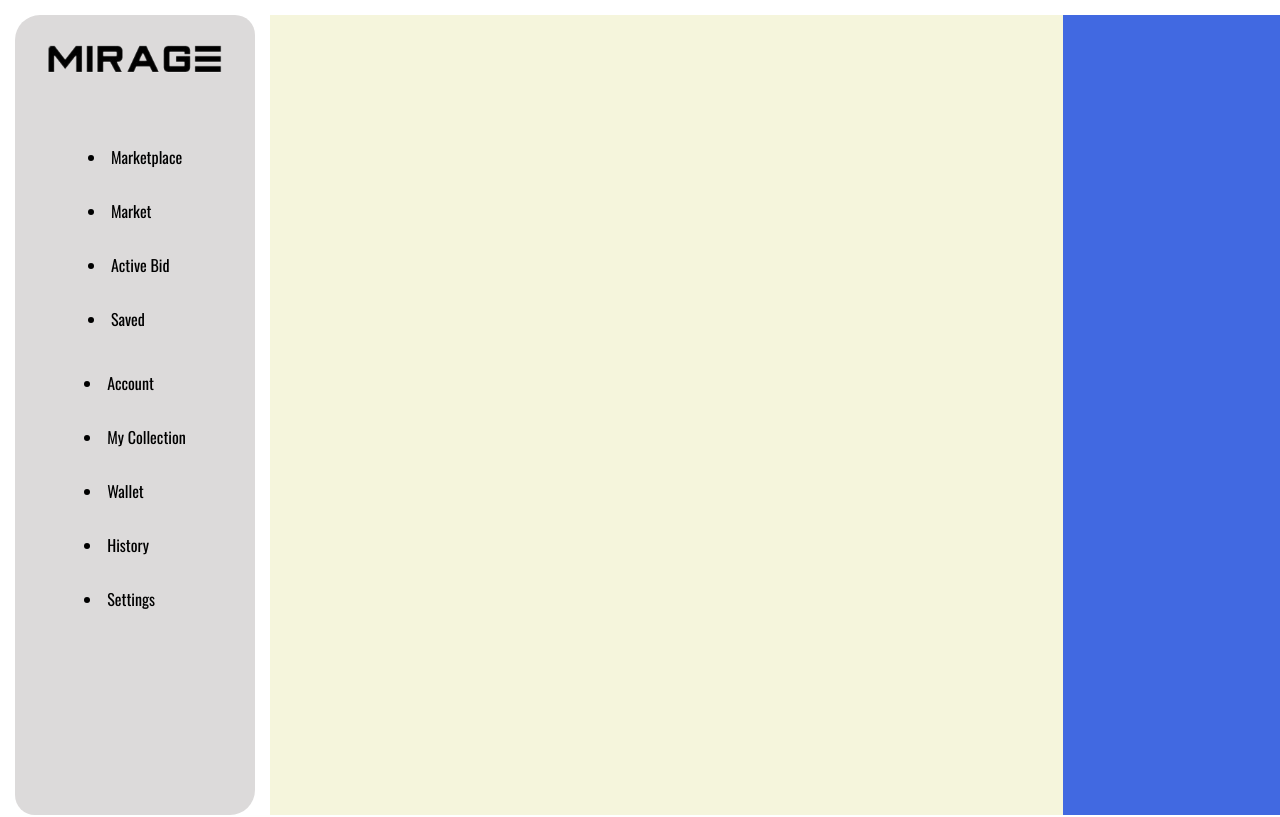
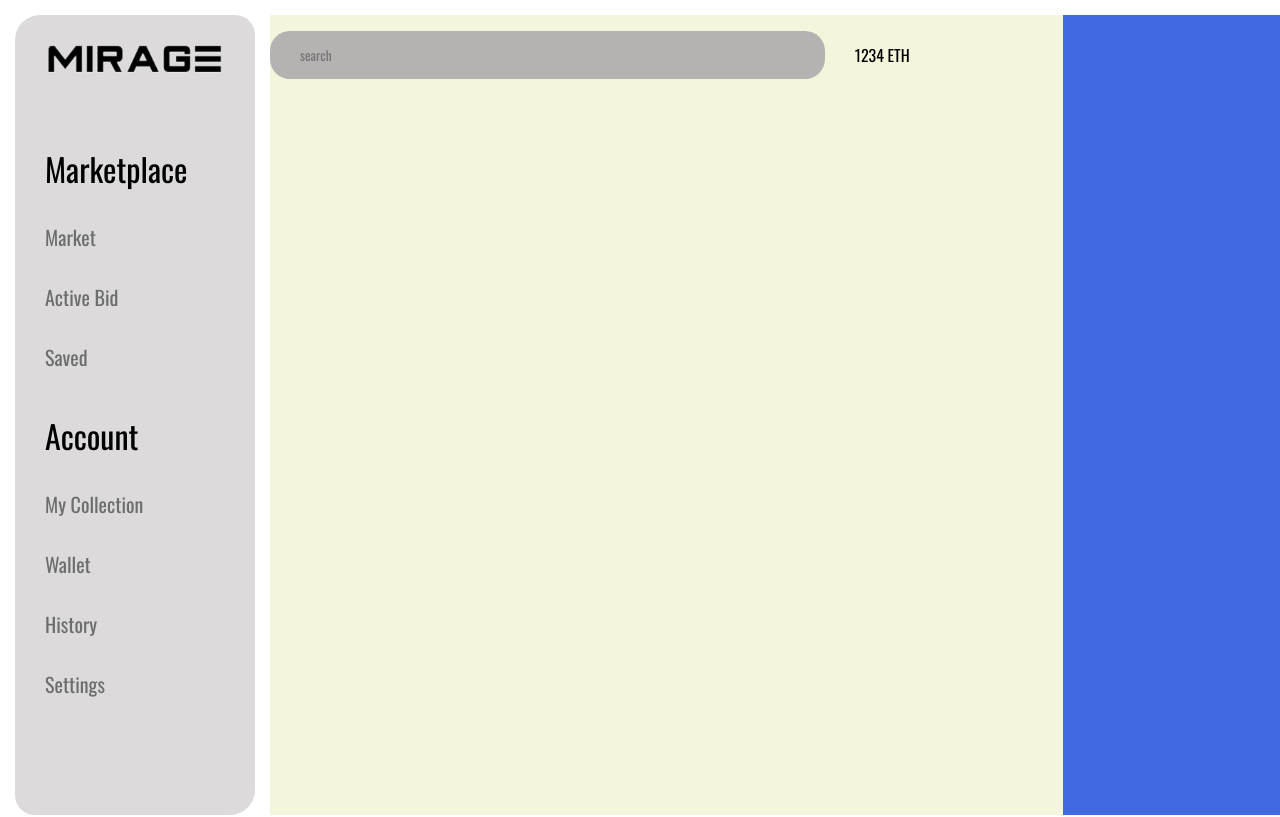
Before and after one commit to Redclawww/Mirage-NFT-Marketplace, a React (Vite) app: page /nftlisting in a window 1280 px wide. Shown: the top 817 px of the page. Built offline with nearby package versions, Linux system fonts and the light colour scheme.

Commit message:
woking on nft listing

```diff
--- a/src/css/NftListing.css
+++ b/src/css/NftListing.css
@@ -10,13 +10,14 @@
 }
 
 .content-left{
+    font-family: 'poppins', sans-serif;
     width: 329px;
     height: 100vh;
     background: #DCDADA;
     margin: 15px;
     border-radius: 25px 20px;
     display: flex;
-    align-items: center;
+
     gap: 40px;
     flex-direction: column;
     color: #000000;
@@ -26,6 +27,8 @@
     width: 200px;
     margin: 20px;
 }
+
+
 
 .content-middle{
     width: 1200px;
@@ -43,10 +46,48 @@
     display: flex;
     flex-direction: column;
     gap: 30px;
+    list-style: none;
+    font-size: 20px;
+    color: #6D6D6D;
+    text-align: left;
+    padding-left: 30px;
 }
 
 .account{
     display: flex;
     flex-direction: column;
     gap: 30px;
+    list-style: none;
+    font-size: 20px;
+    color: #6D6D6D;
+    text-align: left;
+    padding-left: 30px;
 }
+
+.sidebar-heading{
+    font-size: 32px;
+    color: #000000;
+}
+
+.topbar{
+    height: 10vh;
+    width: 100%;
+    display: flex;
+    align-items: center;
+
+    color: #000000;
+    gap: 30px;
+}
+
+.topbar input{
+    width: 70%;
+    height: 60%;
+    border-radius: 20px;
+    border: none;
+    background-color: #B5B2B2;
+
+}
+
+.topbar input::placeholder{
+    padding-left: 30px;
+}
--- a/src/screens/Login.jsx
+++ b/src/screens/Login.jsx
@@ -1,4 +1,4 @@
-import React from "react";
+
 import "../css/Login.css";
 import genie from "../assets/photos/genie.jpg";
 import { Link } from "react-router-dom";
@@ -34,13 +34,15 @@ const Login = () => {
       localStorage.setItem("authToken", json.authToken);
       localStorage.setItem("userEmail", credentials.email);
 
-    const handleChange = async (event) => {
-        setCredentials({
-          ...credentials,
-          [event.target.name]: event.target.value,
-        });
-      };
+
     }
+  };
+
+  const handleChange = async (event) => {
+    setCredentials({
+      ...credentials,
+      [event.target.name]: event.target.value,
+    });
   };
 
   return (
--- a/src/screens/NftListing.jsx
+++ b/src/screens/NftListing.jsx
@@ -22,7 +22,13 @@ const NftListing = () => {
                     <li>Settings</li>
             </div>
         </div>
-        <div className="content-middle"></div>
+        <div className="content-middle">
+          <div className="topbar">
+            <input type="text" placeholder="search"/>
+            <div className="wallet">1234 ETH</div>
+            <div className="notification"></div>
+          </div>
+        </div>
         <div className="content-right"></div>
       </div>
       <Footer />
--- a/src/screens/Signup.jsx
+++ b/src/screens/Signup.jsx
@@ -1,4 +1,5 @@
-import React from "react";
+
+import { useState } from "react";
 import "../css/Login.css";
 import { Link } from "react-router-dom";
 
```
